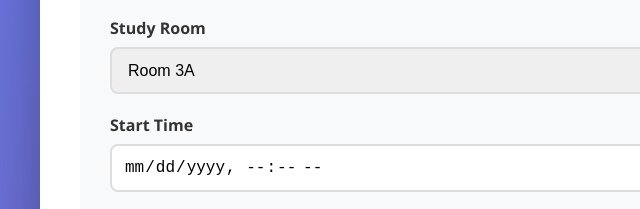
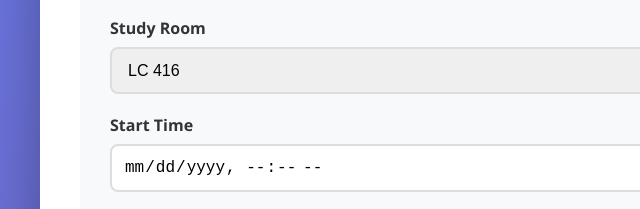
Before and after one commit to Kashvi17/study-pod-scheduler, a website: page public/index.html in a window 1280 px wide. Shown: the part 438-647 px from the top of the page, 0-640 px from the left. Drawn offline with Linux system fonts and the light colour scheme; no server answers.

```diff
--- a/public/index.html
+++ b/public/index.html
@@ -149,10 +149,10 @@
       <div class="form-group">
         <label>Study Room</label>
         <select id="roomName">
-          <option value="Room 3A">Room 3A</option>
-          <option value="Room 3B">Room 3B</option>
-          <option value="Room 4A">Room 4A</option>
-          <option value="Room 4B">Room 4B</option>
+          <option value="LC 416">LC 416</option>
+          <option value="LC 417">LC 417</option>
+          <option value="LC 418">LC 418</option>
+          <option value="LC 419">LC 419</option>
         </select>
       </div>
       <div class="form-group">
```
